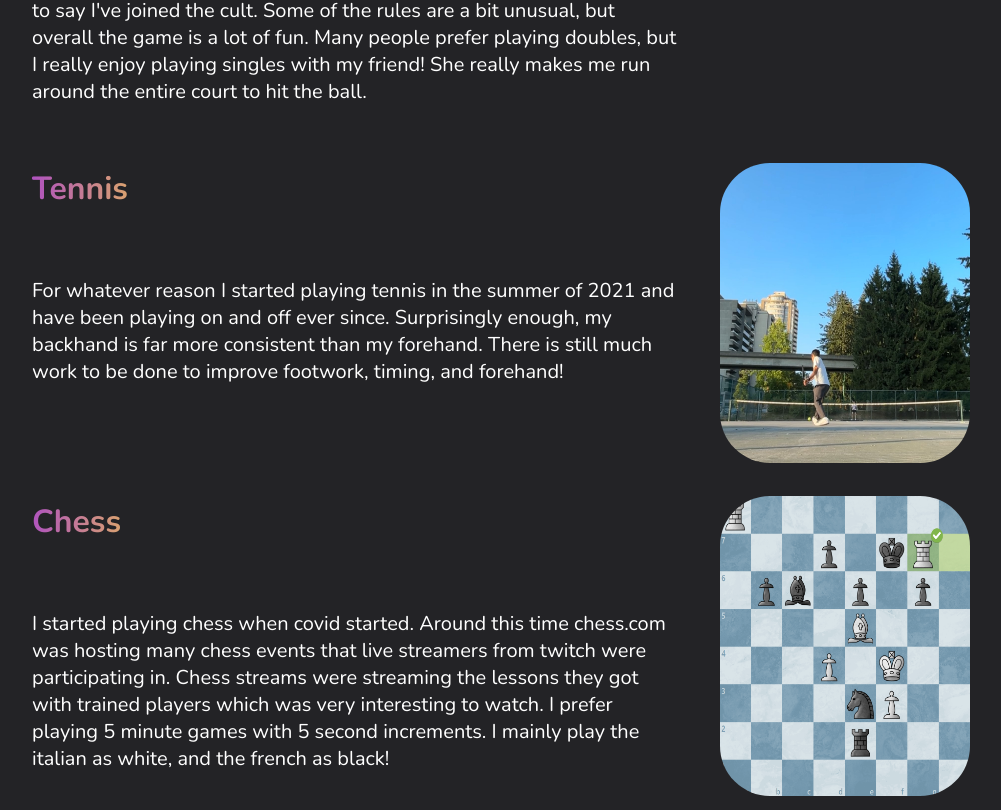
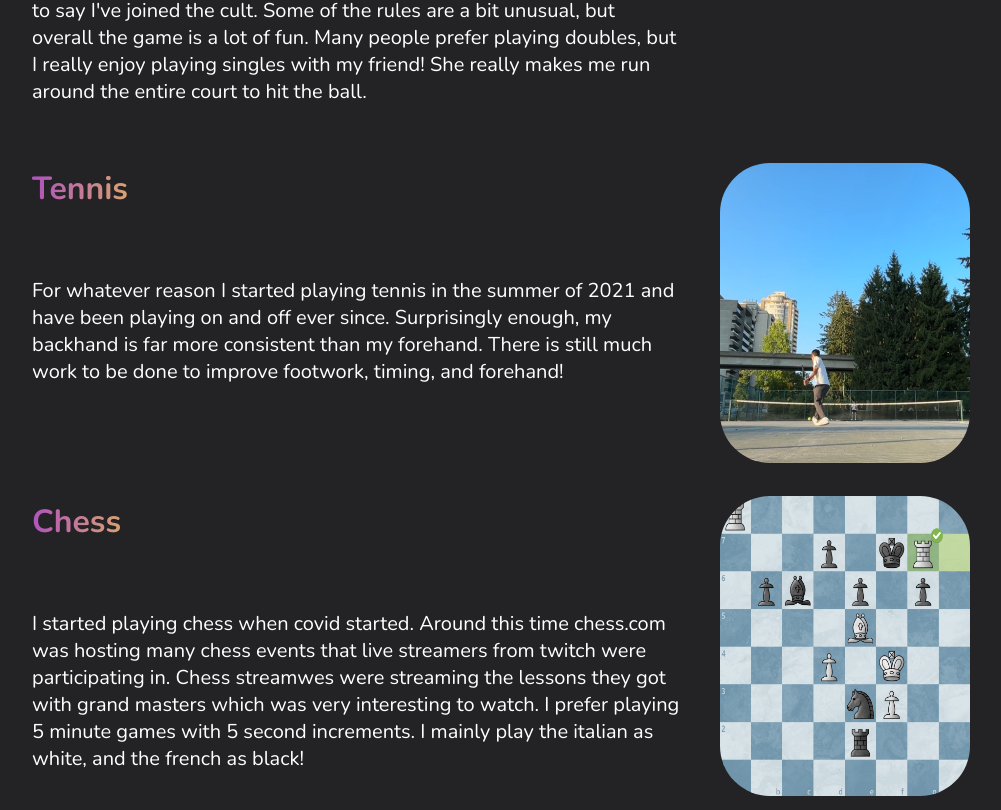
Before and after one commit to phillipsngs/WebsiteV2.0.0, a Next.js app: page /extra in a window 1280 px wide. Shown: the part 433-1243 px from the top of the page, without its empty margins (102-1103 px from the left). Built offline with nearby package versions, Linux system fonts and the light colour scheme.

Commit message:
Fix description

```diff
--- a/src/pages/extra/index.tsx
+++ b/src/pages/extra/index.tsx
@@ -25,8 +25,10 @@ export default function index() {
                     <h3 className={styles.heading}>Tennis</h3>
                     <div className={styles.mainContainer}>
                         <p className={styles.description}> For whatever reason I started playing tennis in the summer of
-                            2021 and have been playing on and off ever since. Surprisingly enough, my backhand is far more consistent
-                            than my forehand. There is still much work to be done to improve footwork, timing, and forehand!</p>
+                            2021 and have been playing on and off ever since. Surprisingly enough, my backhand is far
+                            more consistent
+                            than my forehand. There is still much work to be done to improve footwork, timing, and
+                            forehand!</p>
                     </div>
                 </div>
                 <div className={styles.imgContainer}>
@@ -38,9 +40,12 @@ export default function index() {
                     <h3 className={styles.heading}>Chess</h3>
                     <div className={styles.mainContainer}>
                         <p className={styles.description}>
-                            I started playing chess when covid started. Around this time chess.com was hosting many chess events
-                            that live streamers from twitch were participating in. Chess streams were streaming the lessons they got
-                            with trained players which was very interesting to watch. I prefer playing 5 minute games with 5 second increments. I mainly play the
+                            I started playing chess when covid started. Around this time chess.com was hosting many
+                            chess events
+                            that live streamers from twitch were participating in. Chess streamwes were streaming the
+                            lessons they got
+                            with grand masters which was very interesting to watch. I prefer playing 5 minute games with
+                            5 second increments. I mainly play the
                             italian as white, and the french as black!</p>
                     </div>
                 </div>
```
